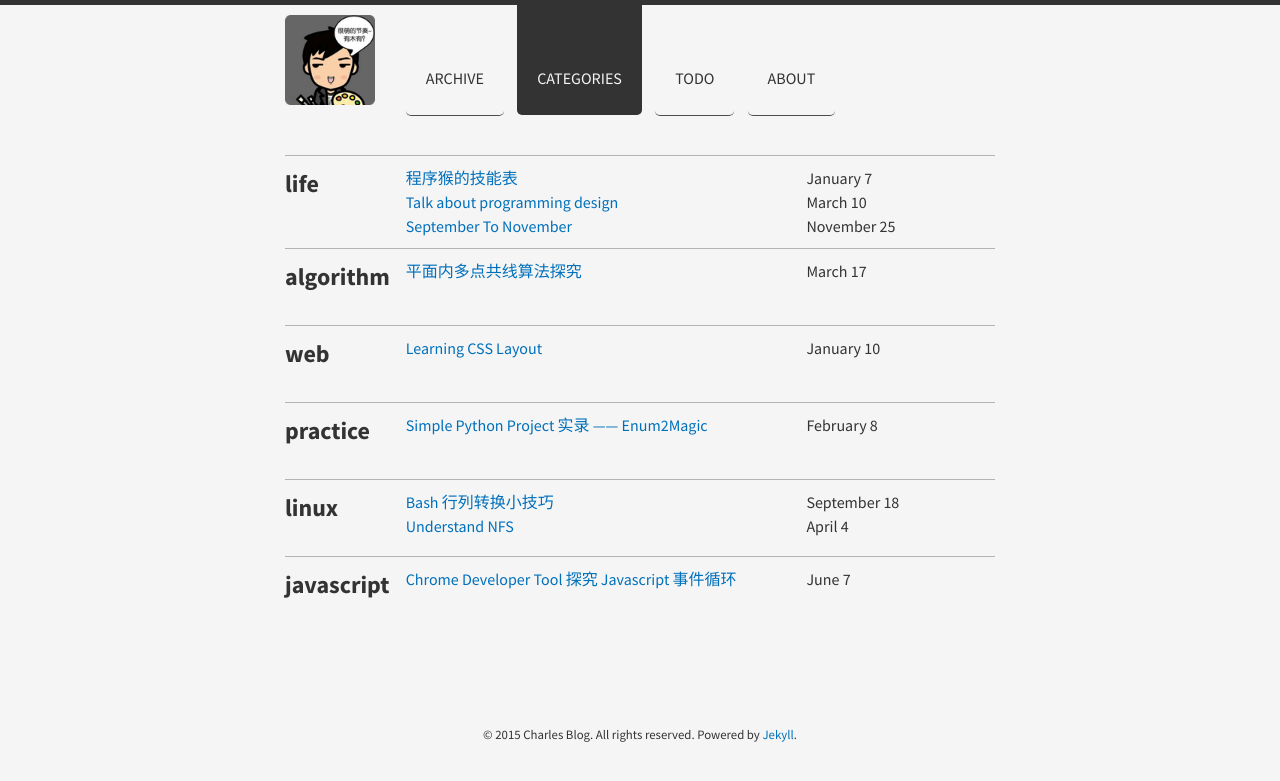
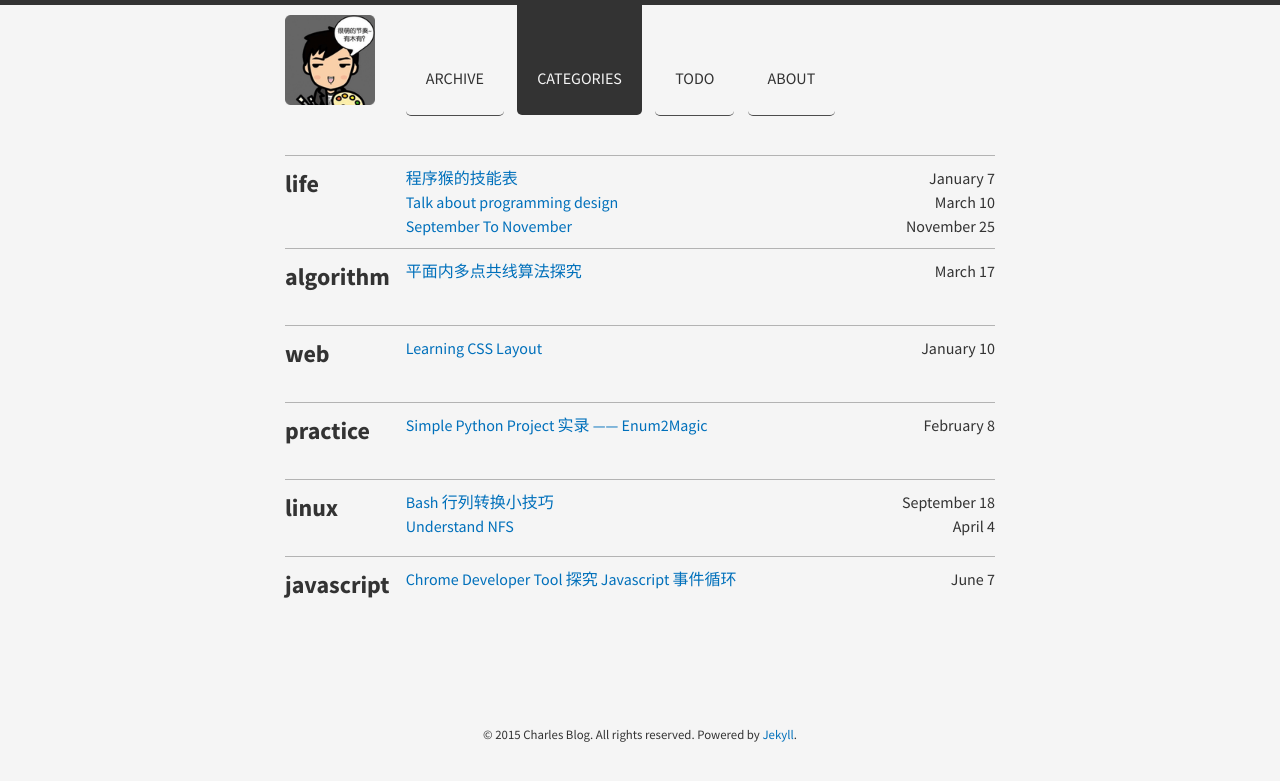
Before and after one commit to JavaCS3/blog, a Jekyll site: the page built from categories/index.html, in a window 1280 px wide. Shown: the top 781 px of the page. Built offline with Jekyll 4.4.1, drawn with Linux system fonts in a browser that asks for light colours; nearby versions of some CDN libraries; Markdown is read by kramdown in place of the engine named in the settings.

Commit message:
redesign category page

```diff
--- a/categories/index.html
+++ b/categories/index.html
@@ -32,7 +32,7 @@ title: Categories
     {% for post in site.categories[category_name] %}
       <article class="row gutters">
         <a class="col span_8" href="{{ site.baseurl }}{{ post.url }}">{{ post.title }}</a>
-        <div class="col span_4">
+        <div class="post-date col span_4">
           <time datetime="{{ post.date | date: '%Y-%m-%d' }}">{{ post.date | date: "%B %-d" }}</time>
         </div>
       </article>
```
